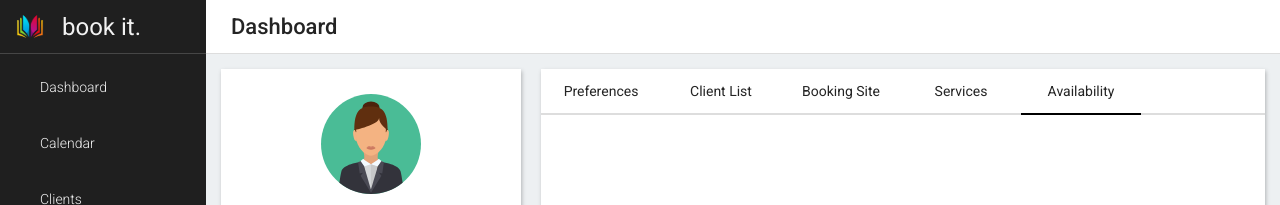
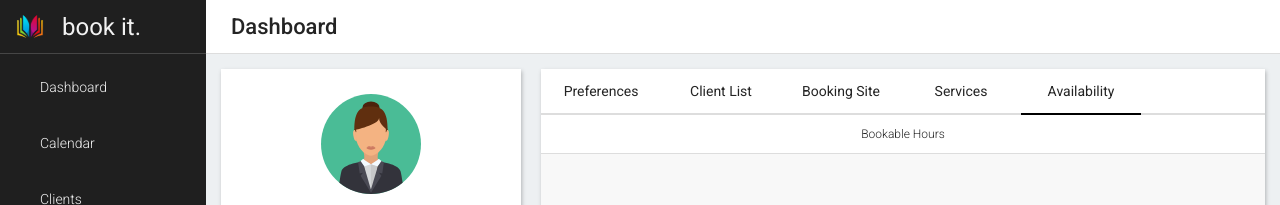
Before and after one commit to ryanhartwig/bookeasy, a Next.js app in the folder next/: page /business in a window 1280 px wide. Both pictures are taken after a click on the element "Availability". Shown: the top 205 px of the page. Built offline with nearby package versions, Linux system fonts and the light colour scheme.

Commit message:
Add header and set display property and background to match figma

```diff
--- a/next/src/app/business/tabs/Availability.tsx
+++ b/next/src/app/business/tabs/Availability.tsx
@@ -4,6 +4,9 @@ export const Availability = () => {
 
   return (
     <div className={styles.Availability}>
+      <div className={styles.header}>
+        <p>Bookable Hours</p>
+      </div>
     </div>
   )
 }
--- a/next/src/app/business/tabs/tabs.module.scss
+++ b/next/src/app/business/tabs/tabs.module.scss
@@ -117,4 +117,9 @@
 .Availability {
   width: 100%;
   height: 100%;
+
+  display: flex;
+  flex-direction: column;
+
+  background: #F8F8F8;
 }
```
